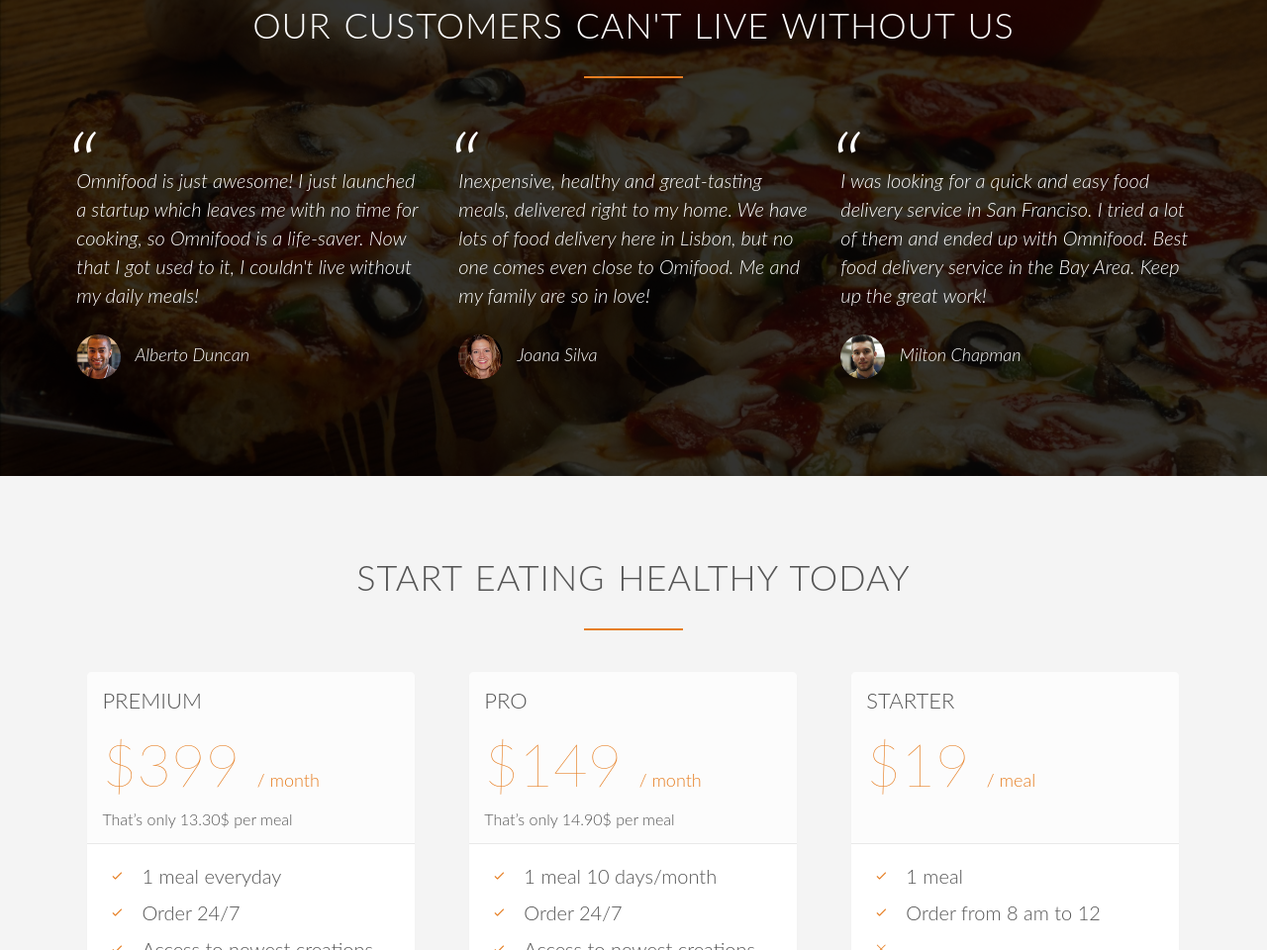
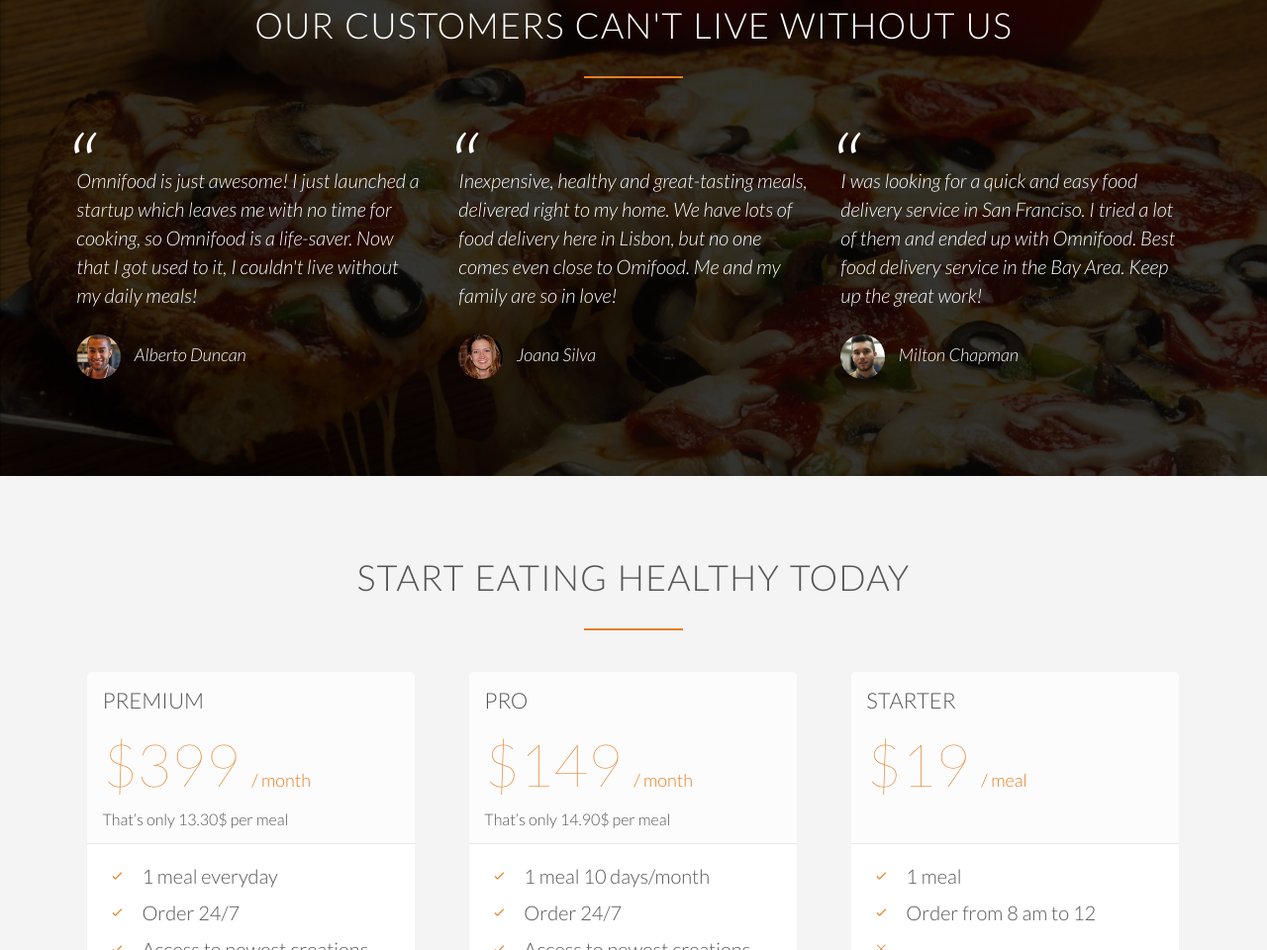
Before and after one commit to MoonimAhsan/Omnifood, a plain HTML site: page index.html in a window 1280 px wide. Shown: the part 3434-4394 px from the top of the page at 99% size. Drawn offline with Linux system fonts and the light colour scheme; files whose address does not match are found by name.

Commit message:
Update style.css

```diff
--- a/resources/css/style.css
+++ b/resources/css/style.css
@@ -2,6 +2,7 @@
 /* BASIC SETUP */
 /* ------------------------------------ */
 
+@import url(//fonts.googleapis.com/css?family=Lato:100,300,400,300italic);
 
 *{
     margin: 0;
```
